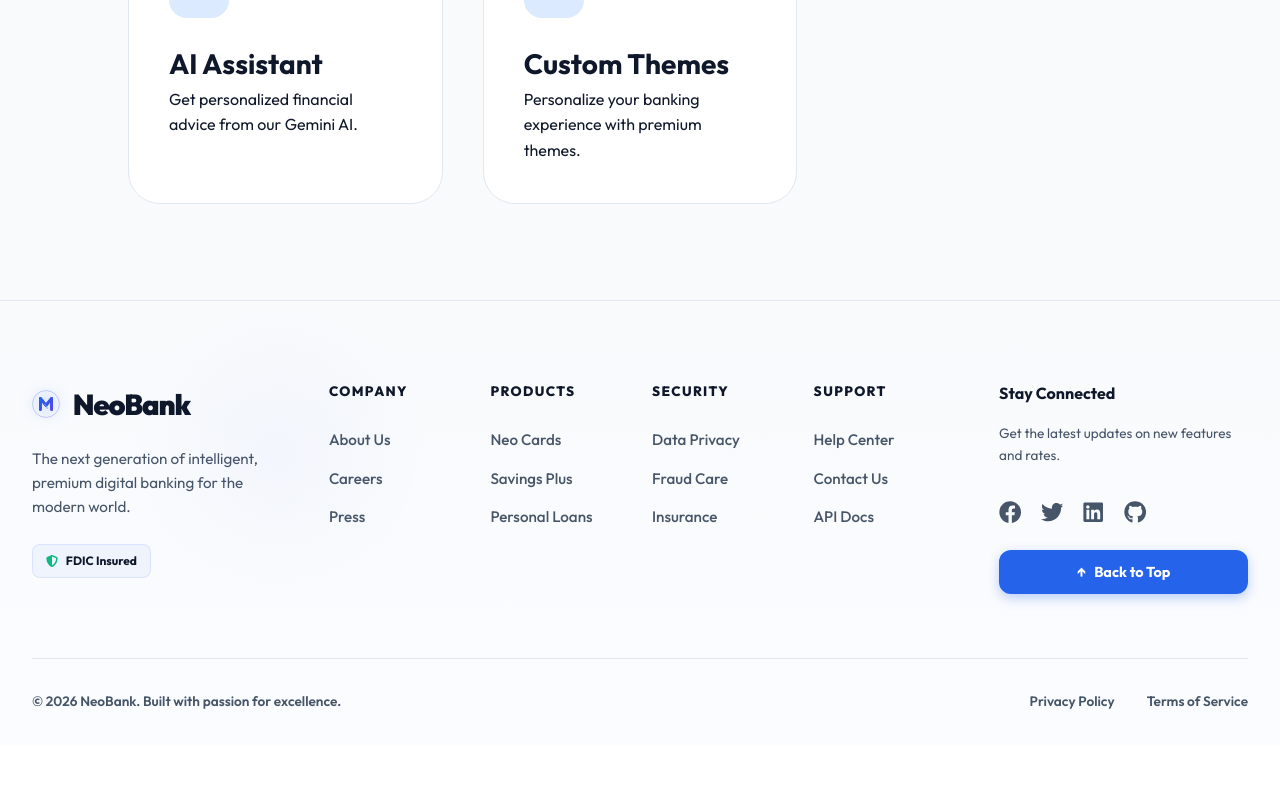
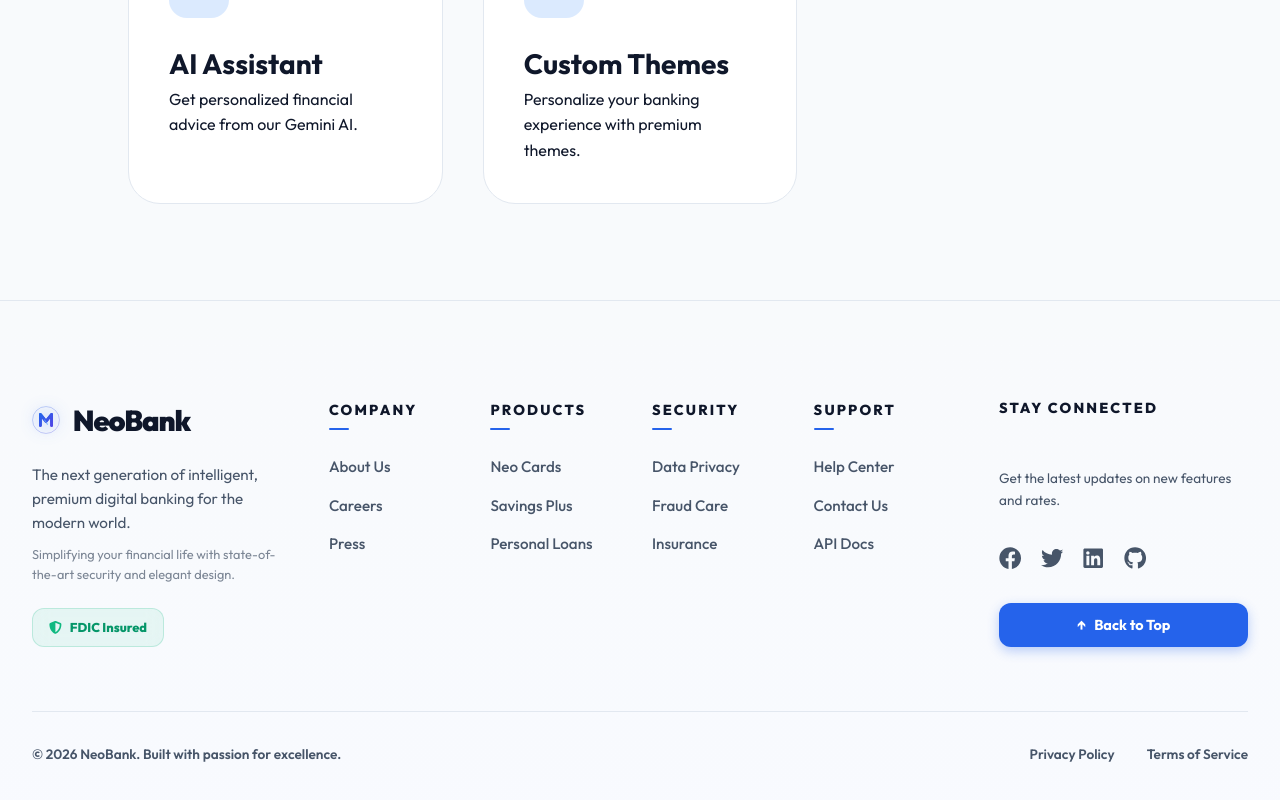
Before and after one commit to Jaiganesh474/NeoBank-Java-Project, a React (Vite) app in the folder frontend/: page / in a window 1280 px wide. Shown: the part 1331-2131 px from the top of the page. Before the commit the page ends 2076 px from the top, so only its background shows below. Built offline with nearby package versions, Linux system fonts and the light colour scheme; no server answers.

Commit message:
feat: add a new Footer component with comprehensive styling and responsiveness.

```diff
--- a/frontend/src/components/Footer.css
+++ b/frontend/src/components/Footer.css
@@ -1,8 +1,11 @@
 .main-footer {
     background: var(--surface);
     border-top: 1px solid var(--surface-border);
-    padding: 5rem 2rem 2rem;
+    padding: 6rem 2rem 3rem;
     margin-top: auto;
+    background: linear-gradient(180deg, var(--surface) 0%, rgba(var(--primary-rgb), 0.03) 100%);
+    position: relative;
+    overflow: hidden;
 }
 
 .footer-content {
@@ -45,13 +48,27 @@
 }
 
 .link-group h4,
-.footer-social h4 {
+.footer-social h4,
+.footer-cta-column h4 {
     color: var(--text-main);
-    font-size: 0.85rem;
+    font-size: 0.9rem;
     font-weight: 800;
     text-transform: uppercase;
-    letter-spacing: 0.1em;
-    margin-bottom: 1.5rem;
+    letter-spacing: 0.15em;
+    margin-bottom: 2rem;
+    position: relative;
+    display: inline-block;
+}
+
+.link-group h4::after {
+    content: '';
+    position: absolute;
+    bottom: -8px;
+    left: 0;
+    width: 20px;
+    height: 2px;
+    background: var(--primary);
+    border-radius: 2px;
 }
 
 .link-group ul {
@@ -74,7 +91,8 @@
 
 .link-group a:hover {
     color: var(--primary);
-    padding-left: 5px;
+    padding-left: 8px;
+    letter-spacing: 0.02em;
 }
 
 .footer-social .social-icons {
@@ -128,13 +146,21 @@
     display: flex;
     align-items: center;
     gap: 0.5rem;
-    background: rgba(var(--primary-rgb), 0.05);
-    padding: 0.4rem 0.8rem;
-    border-radius: 8px;
-    font-size: 0.75rem;
-    font-weight: 700;
-    color: var(--text-main);
-    border: 1px solid rgba(var(--primary-rgb), 0.1);
+    background: rgba(16, 185, 129, 0.08);
+    padding: 0.5rem 1rem;
+    border-radius: 12px;
+    font-size: 0.8rem;
+    font-weight: 800;
+    color: #059669;
+    border: 1px solid rgba(16, 185, 129, 0.2);
+    backdrop-filter: blur(8px);
+    transition: all 0.3s ease;
+}
+
+.badge-item:hover {
+    background: rgba(16, 185, 129, 0.15);
+    transform: translateY(-2px);
+    box-shadow: 0 4px 12px rgba(16, 185, 129, 0.1);
 }
 
 .footer-cta-column {
@@ -171,22 +197,6 @@
     transform: translateY(0);
 }
 
-.main-footer {
-    background: linear-gradient(to bottom, var(--surface), rgba(var(--primary-rgb), 0.02));
-    position: relative;
-    overflow: hidden;
-}
-
-.main-footer::before {
-    content: '';
-    position: absolute;
-    top: 0;
-    left: 10%;
-    width: 300px;
-    height: 300px;
-    background: radial-gradient(circle, rgba(var(--primary-rgb), 0.03) 0%, transparent 70%);
-    pointer-events: none;
-}
 
 @media (max-width: 1024px) {
     .footer-content {
--- a/frontend/src/components/Footer.jsx
+++ b/frontend/src/components/Footer.jsx
@@ -19,6 +19,7 @@ const Footer = () => {
                         <span>NeoBank</span>
                     </div>
                     <p>The next generation of intelligent, premium digital banking for the modern world.</p>
+                    <p style={{ fontSize: '0.8rem', marginTop: '0.5rem', opacity: 0.7 }}>Simplifying your financial life with state-of-the-art security and elegant design.</p>
                     <div className="footer-badges" style={{ display: 'flex', gap: '1rem', marginTop: '1.5rem' }}>
                         <div className="badge-item">
                             <FaShieldAlt style={{ color: 'var(--success)' }} />
@@ -31,33 +32,33 @@ const Footer = () => {
                     <div className="link-group">
                         <h4>Company</h4>
                         <ul>
-                            <li><Link to="/about">About Us</Link></li>
-                            <li><Link to="/careers">Careers</Link></li>
-                            <li><Link to="/press">Press</Link></li>
+                            <li><Link to="/about" onClick={scrollToTop}>About Us</Link></li>
+                            <li><Link to="/careers" onClick={scrollToTop}>Careers</Link></li>
+                            <li><Link to="/press" onClick={scrollToTop}>Press</Link></li>
                         </ul>
                     </div>
                     <div className="link-group">
                         <h4>Products</h4>
                         <ul>
-                            <li><Link to="/cards">Neo Cards</Link></li>
-                            <li><Link to="/savings">Savings Plus</Link></li>
-                            <li><Link to="/loans">Personal Loans</Link></li>
+                            <li><Link to="/cards" onClick={scrollToTop}>Neo Cards</Link></li>
+                            <li><Link to="/savings" onClick={scrollToTop}>Savings Plus</Link></li>
+                            <li><Link to="/loans" onClick={scrollToTop}>Personal Loans</Link></li>
                         </ul>
                     </div>
                     <div className="link-group">
                         <h4>Security</h4>
                         <ul>
-                            <li><Link to="/data-privacy">Data Privacy</Link></li>
-                            <li><Link to="/fraud-care">Fraud Care</Link></li>
-                            <li><Link to="/insurance">Insurance</Link></li>
+                            <li><Link to="/data-privacy" onClick={scrollToTop}>Data Privacy</Link></li>
+                            <li><Link to="/fraud-care" onClick={scrollToTop}>Fraud Care</Link></li>
+                            <li><Link to="/insurance" onClick={scrollToTop}>Insurance</Link></li>
                         </ul>
                     </div>
                     <div className="link-group">
                         <h4>Support</h4>
                         <ul>
-                            <li><Link to="/help-center">Help Center</Link></li>
-                            <li><Link to="/contact-us">Contact Us</Link></li>
-                            <li><Link to="/api-docs">API Docs</Link></li>
+                            <li><Link to="/help-center" onClick={scrollToTop}>Help Center</Link></li>
+                            <li><Link to="/contact-us" onClick={scrollToTop}>Contact Us</Link></li>
+                            <li><Link to="/api-docs" onClick={scrollToTop}>API Docs</Link></li>
                         </ul>
                     </div>
                 </div>
@@ -88,8 +89,8 @@ const Footer = () => {
             <div className="footer-bottom">
                 <p>© 2026 NeoBank. Built with passion for excellence.</p>
                 <div className="legal-links">
-                    <Link to="/privacy-policy">Privacy Policy</Link>
-                    <Link to="/terms-of-service">Terms of Service</Link>
+                    <Link to="/privacy-policy" onClick={scrollToTop}>Privacy Policy</Link>
+                    <Link to="/terms-of-service" onClick={scrollToTop}>Terms of Service</Link>
                 </div>
             </div>
         </footer>
```
